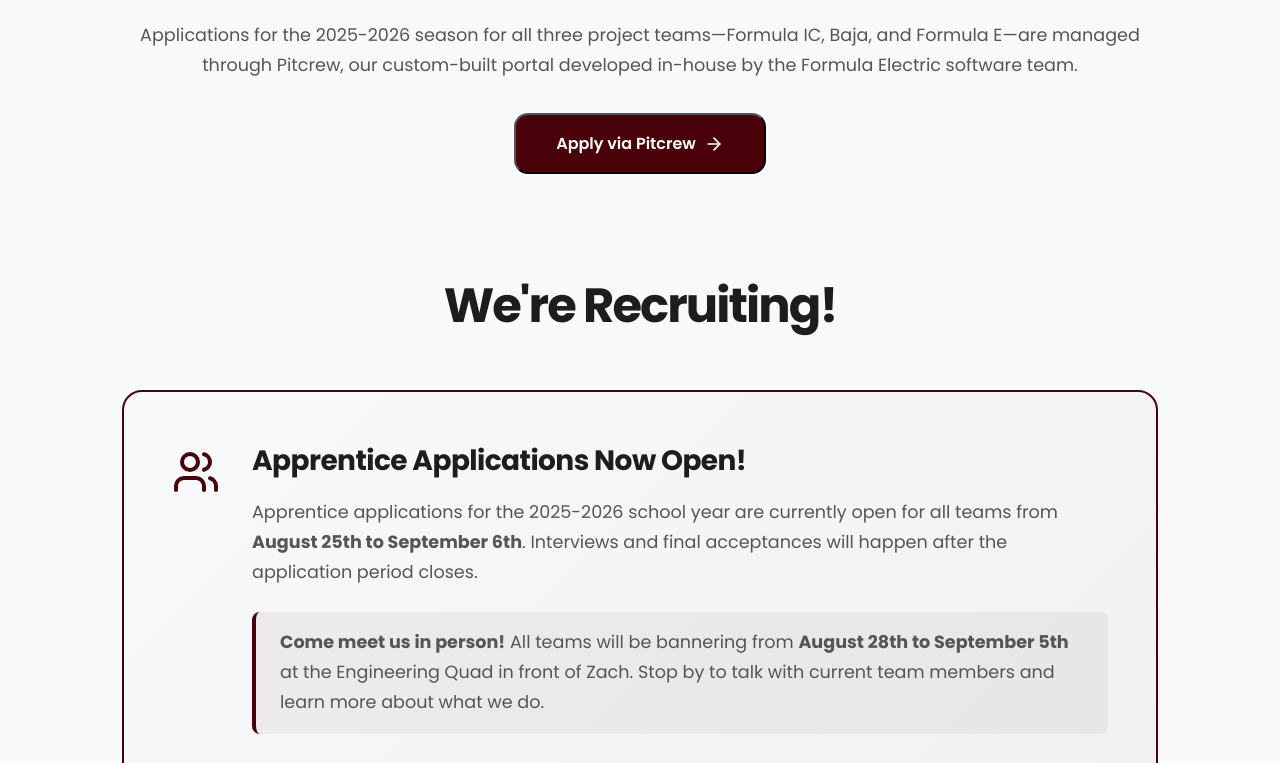
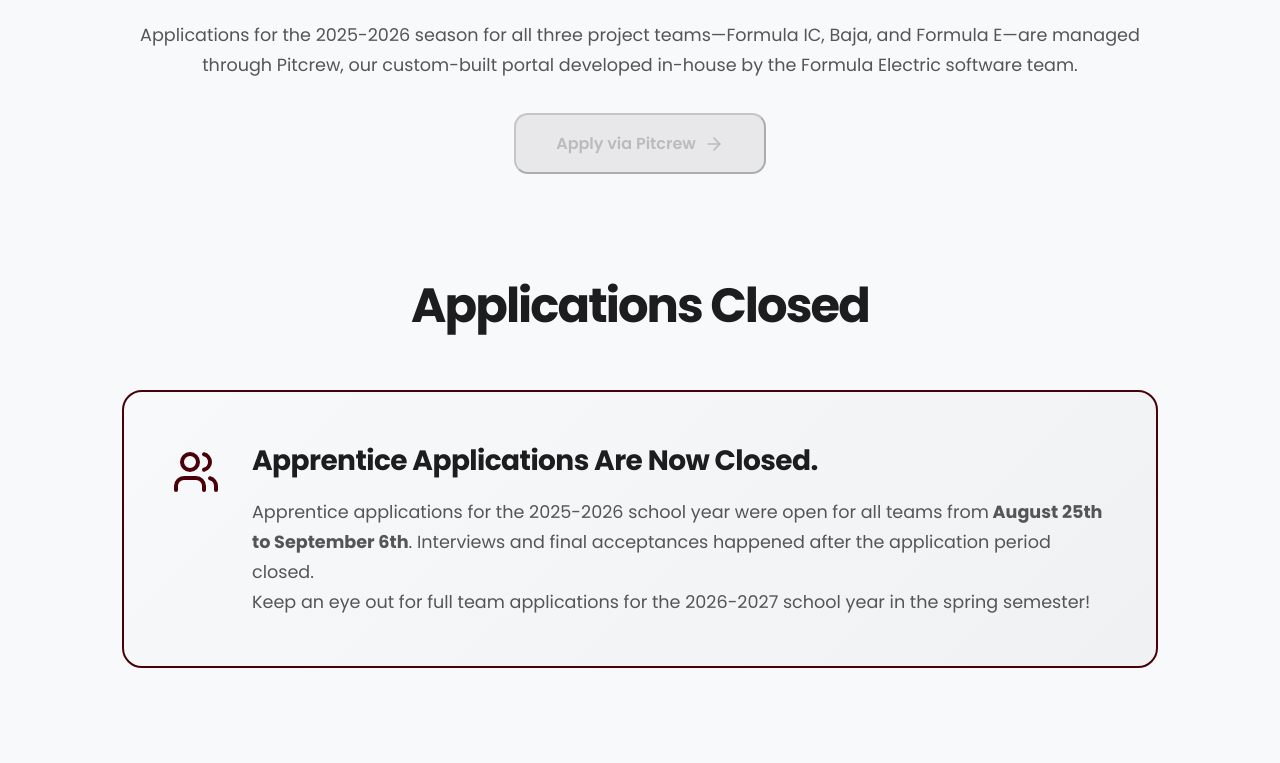
Before and after one commit to aathul-raj/sae-website, a Next.js app: page /recruitment in a window 1280 px wide. Shown: the part 731-1494 px from the top of the page. Built offline with nearby package versions, Linux system fonts and the light colour scheme.

Commit message:
applications closed

```diff
--- a/app/page.tsx
+++ b/app/page.tsx
@@ -3,7 +3,7 @@
 import TeamsPreview from '@/app/components/TeamsPreview'
 import Footer from '@/app/components/Footer'
 import WhyJoin from './components/WhyJoin'
-import Toast from './components/Toast'
+// import Toast from './components/Toast'
 
 export default function Home() {
   return (
@@ -13,7 +13,7 @@
       <TeamsPreview />
       <WhyJoin/>
       <Footer />
-      <Toast />
+      {/* <Toast /> */}
     </main>
   )
 }
--- a/app/recruitment/page.tsx
+++ b/app/recruitment/page.tsx
@@ -89,7 +89,7 @@
             <motion.button
               className={styles.applyButton}
               variants={itemVariants}
-              onClick={() => window.open('https://apply.tamusae.org', '_blank', 'noopener noreferrer')}
+              disabled
             >
               Apply via Pitcrew <ArrowRight size={20} />
             </motion.button>
@@ -101,19 +101,19 @@
               viewport={{ once: true, amount: 0.1 }}
               variants={containerVariants}
             >
-              <motion.h2 className={styles.sectionTitle} variants={itemVariants}>We&apos;re Recruiting!</motion.h2>
+              <motion.h2 className={styles.sectionTitle} variants={itemVariants}>Applications Closed</motion.h2>
               <motion.div className={styles.opportunityCard} variants={itemVariants}>
                 <Users className={styles.opportunityIcon} />
                 <div className={styles.opportunityContent}>
-                  <h3>Apprentice Applications Now Open!</h3>
+                  <h3>Apprentice Applications Are Now Closed.</h3>
                   <p>
-                    Apprentice applications for the 2025-2026 school year are currently open for all teams from
-                    <strong> August 25th to September 6th</strong>. Interviews and final acceptances will happen after the application period closes.
+                    Apprentice applications for the 2025-2026 school year were open for all teams from
+                    <strong> August 25th to September 6th</strong>. Interviews and final acceptances happened after the application period closed. <br/>Keep an eye out for full team applications for the 2026-2027 school year in the spring semester!
                   </p>
-                  <p className={styles.banneringInfo}>
+                  {/* <p className={styles.banneringInfo}>
                     <strong>Come meet us in person!</strong> All teams will be bannering from <strong>August 28th to September 5th</strong> at the
                     Engineering Quad in front of Zach. Stop by to talk with current team members and learn more about what we do.
-                  </p>
+                  </p> */}
                 </div>
               </motion.div>
             </motion.section>
--- a/app/recruitment/recruitment.module.css
+++ b/app/recruitment/recruitment.module.css
@@ -83,13 +83,25 @@
   font-size: 1rem;
   border-radius: 14px;
   text-decoration: none;
-  transition: transform 0.2s ease, box-shadow 0.2s ease;
+  transition: transform 0.2s ease, box-shadow 0.2s ease, background-color 0.2s, color 0.2s, opacity 0.2s;
+  opacity: 1;
+  pointer-events: auto;
 }
 
 .applyButton:hover {
   transform: translateY(-3px);
   box-shadow: 0 10px 20px rgba(0, 122, 255, 0.2);
   cursor: pointer;
+}
+
+.applyButton:disabled,
+.applyButton[aria-disabled="true"] {
+  background-color: #e8e8ea;
+  color: #bbb;
+  cursor: not-allowed;
+  opacity: 0.7;
+  box-shadow: none;
+  pointer-events: none;
 }
 
 .teamsGrid {
```
